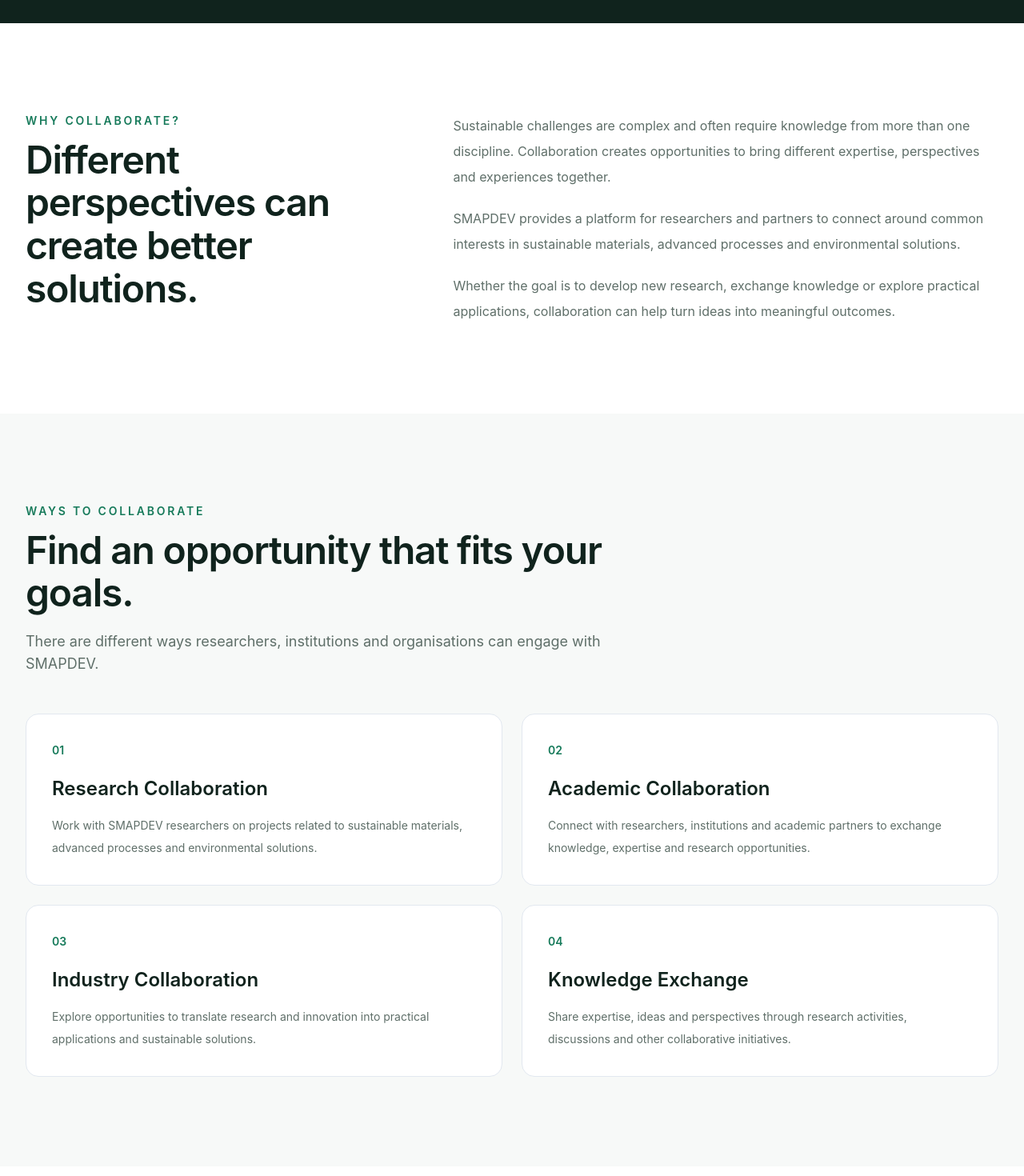
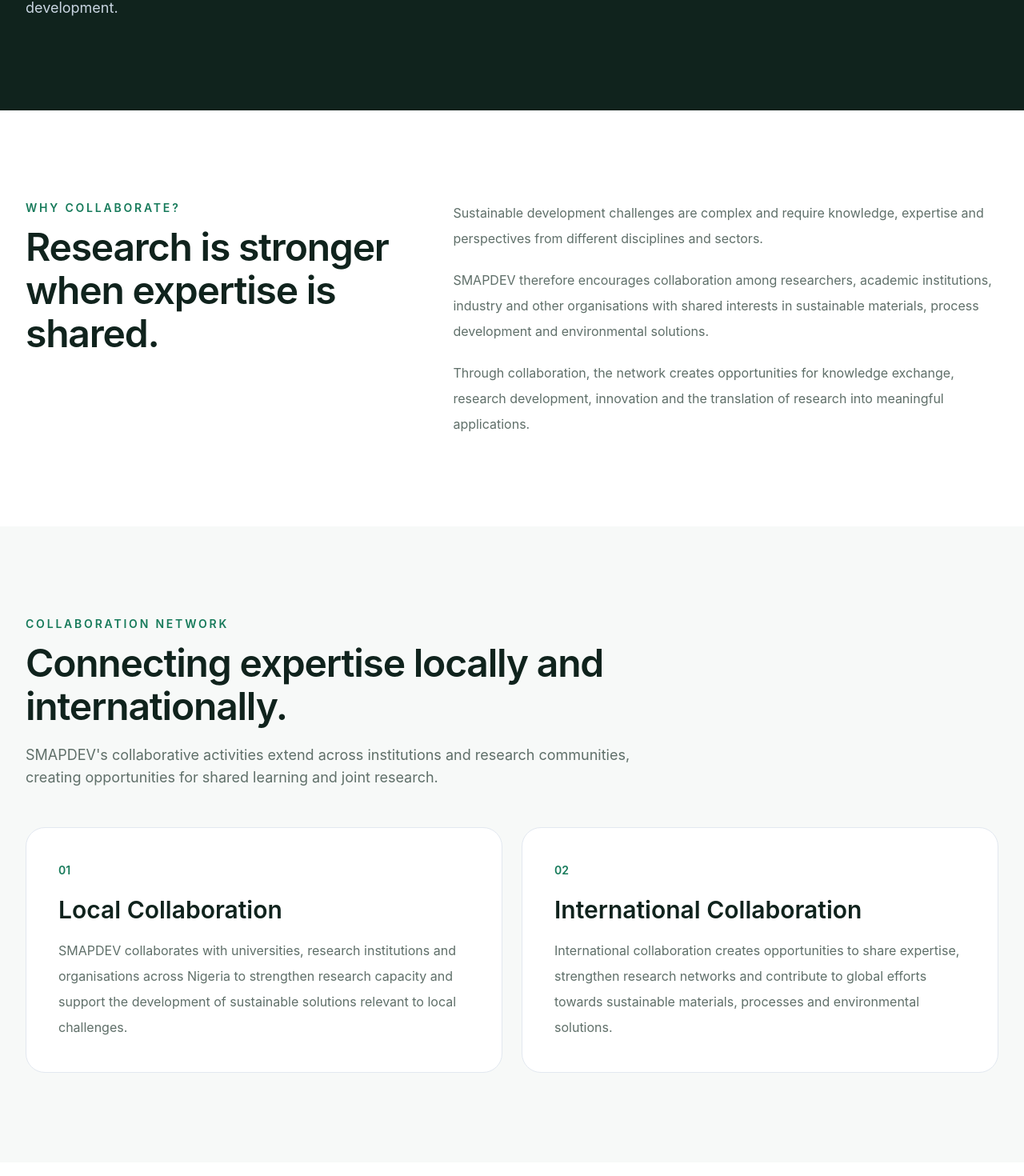
Before and after one commit to Crownolar/SmapDev, a React (Vite) app: page /collaboration in a window 1280 px wide. Shown: the part 556-2026 px from the top of the page at 80% size. Built offline with nearby package versions, Linux system fonts and the light colour scheme.

Commit message:
Enhancement: Integration in progress

```diff
--- a/src/data/gallery.js
+++ b/src/data/gallery.js
@@ -15,7 +15,7 @@
     id: 'team-01',
     title: 'SMAPDEV Team',
     category: 'Team',
-    image: '/images/gallery/team-01.jpg',
+    image: '/images/gallery/team1.jpg',
   },
   {
     id: 'team-02',
@@ -27,7 +27,7 @@
     id: 'event-01',
     title: 'Research Event',
     category: 'Events',
-    image: '/images/gallery/event-01.jpg',
+    image: '/images/gallery/event.jpg',
   },
   {
     id: 'event-02',
--- a/src/pages/Collaboration.jsx
+++ b/src/pages/Collaboration.jsx
@@ -7,26 +7,45 @@
     number: '01',
     title: 'Research Collaboration',
     description:
-      'Work with SMAPDEV researchers on projects related to sustainable materials, advanced processes and environmental solutions.',
+      'SMAPDEV provides opportunities for researchers to collaborate on projects addressing sustainable materials, advanced processes and environmental challenges.',
   },
   {
     number: '02',
     title: 'Academic Collaboration',
     description:
-      'Connect with researchers, institutions and academic partners to exchange knowledge, expertise and research opportunities.',
+      'The network connects researchers, universities and academic institutions to exchange knowledge, expertise and research opportunities.',
   },
   {
     number: '03',
     title: 'Industry Collaboration',
     description:
-      'Explore opportunities to translate research and innovation into practical applications and sustainable solutions.',
+      'SMAPDEV encourages engagement with industry and other organisations to support the translation of research and innovation into practical applications.',
   },
   {
     number: '04',
     title: 'Knowledge Exchange',
     description:
-      'Share expertise, ideas and perspectives through research activities, discussions and other collaborative initiatives.',
+      'The network promotes the sharing of expertise, ideas and perspectives through research activities, discussions, workshops and collaborative initiatives.',
   },
+]
+
+const collaboratingInstitutions = [
+  'University of Ilorin',
+  'University of Nigeria, Nsukka',
+  'Federal University of Technology, Owerri',
+  'Federal University of Technology, Akure',
+  'University of Benin',
+  'University of Lagos',
+  'University of Ibadan',
+  'Covenant University',
+  'Lagos State University',
+  'Nigerian Building and Road Research Institute',
+  'National Research Institute for Chemical Technology',
+  'National Centre for Energy Research and Development',
+  'African University of Science and Technology',
+  'University of South Africa',
+  'University of Johannesburg',
+  'University of Cape Town',
 ]
 
 const Collaboration = () => {
@@ -34,8 +53,8 @@
     <>
       <PageHero
         eyebrow="Collaboration"
-        title="Let's work together on sustainable solutions."
-        description="SMAPDEV brings researchers, institutions and other stakeholders together around sustainable materials and process development."
+        title="Working together to develop sustainable solutions."
+        description="SMAPDEV brings researchers, academic institutions, industry and other stakeholders together to advance sustainable materials and process development."
       />
 
       {/* Introduction */}
@@ -46,27 +65,27 @@
 
             <SectionHeading
               eyebrow="Why Collaborate?"
-              title="Different perspectives can create better solutions."
+              title="Research is stronger when expertise is shared."
             />
 
             <div className="max-w-3xl space-y-5 text-base leading-7 text-smap-muted sm:leading-8">
               <p>
-                Sustainable challenges are complex and often require
-                knowledge from more than one discipline. Collaboration creates
-                opportunities to bring different expertise, perspectives and
-                experiences together.
+                Sustainable development challenges are complex and require
+                knowledge, expertise and perspectives from different
+                disciplines and sectors.
               </p>
 
               <p>
-                SMAPDEV provides a platform for researchers and partners to
-                connect around common interests in sustainable materials,
-                advanced processes and environmental solutions.
+                SMAPDEV therefore encourages collaboration among researchers,
+                academic institutions, industry and other organisations with
+                shared interests in sustainable materials, process development
+                and environmental solutions.
               </p>
 
               <p>
-                Whether the goal is to develop new research, exchange
-                knowledge or explore practical applications, collaboration
-                can help turn ideas into meaningful outcomes.
+                Through collaboration, the network creates opportunities for
+                knowledge exchange, research development, innovation and the
+                translation of research into meaningful applications.
               </p>
             </div>
 
@@ -75,14 +94,65 @@
         </div>
       </section>
 
-      {/* Collaboration types */}
+      {/* Local and international collaboration */}
       <section className="bg-smap-surface py-16 sm:py-20 lg:py-28">
+        <div className="mx-auto max-w-7xl px-4 sm:px-6 lg:px-8">
+
+          <SectionHeading
+            eyebrow="Collaboration Network"
+            title="Connecting expertise locally and internationally."
+            description="SMAPDEV's collaborative activities extend across institutions and research communities, creating opportunities for shared learning and joint research."
+          />
+
+          <div className="mt-10 grid gap-5 sm:mt-12 md:grid-cols-2 md:gap-6">
+
+            <article className="rounded-2xl border border-slate-200 bg-white p-6 sm:rounded-3xl sm:p-8 lg:p-10">
+              <span className="text-sm font-semibold text-smap-green">
+                01
+              </span>
+
+              <h2 className="mt-4 text-2xl font-semibold leading-tight text-smap-ink sm:mt-5 sm:text-3xl">
+                Local Collaboration
+              </h2>
+
+              <p className="mt-4 text-sm leading-7 text-smap-muted sm:text-base sm:leading-8">
+                SMAPDEV collaborates with universities, research institutions
+                and organisations across Nigeria to strengthen research
+                capacity and support the development of sustainable solutions
+                relevant to local challenges.
+              </p>
+            </article>
+
+            <article className="rounded-2xl border border-slate-200 bg-white p-6 sm:rounded-3xl sm:p-8 lg:p-10">
+              <span className="text-sm font-semibold text-smap-green">
+                02
+              </span>
+
+              <h2 className="mt-4 text-2xl font-semibold leading-tight text-smap-ink sm:mt-5 sm:text-3xl">
+                International Collaboration
+              </h2>
+
+              <p className="mt-4 text-sm leading-7 text-smap-muted sm:text-base sm:leading-8">
+                International collaboration creates opportunities to share
+                expertise, strengthen research networks and contribute to
+                global efforts towards sustainable materials, processes and
+                environmental solutions.
+              </p>
+            </article>
+
+          </div>
+
+        </div>
+      </section>
+
+      {/* Ways to collaborate */}
+      <section className="bg-white py-16 sm:py-20 lg:py-28">
         <div className="mx-auto max-w-7xl px-4 sm:px-6 lg:px-8">
 
           <SectionHeading
             eyebrow="Ways to Collaborate"
             title="Find an opportunity that fits your goals."
-            description="There are different ways researchers, institutions and organisations can engage with SMAPDEV."
+            description="Researchers, institutions, organisations and other partners can engage with SMAPDEV in different ways."
           />
 
           <div className="mt-10 grid gap-5 sm:mt-12 sm:grid-cols-2 sm:gap-6">
@@ -90,7 +160,7 @@
             {collaborationTypes.map((item) => (
               <article
                 key={item.number}
-                className="group rounded-2xl border border-slate-200 bg-white p-6 transition-all duration-300 hover:-translate-y-1 hover:border-smap-green/30 hover:shadow-xl hover:shadow-slate-900/5 sm:p-8"
+                className="group rounded-2xl border border-slate-200 bg-smap-surface p-6 transition-all duration-300 hover:-translate-y-1 hover:border-smap-green/30 hover:bg-white hover:shadow-xl hover:shadow-slate-900/5 sm:p-8"
               >
                 <span className="text-sm font-semibold text-smap-green">
                   {item.number}
@@ -111,6 +181,42 @@
         </div>
       </section>
 
+      {/* Collaborating institutions */}
+      <section className="bg-smap-surface py-16 sm:py-20 lg:py-28">
+        <div className="mx-auto max-w-7xl px-4 sm:px-6 lg:px-8">
+
+          <div className="grid gap-10 lg:grid-cols-[0.75fr_1.25fr] lg:gap-20">
+
+            <SectionHeading
+              eyebrow="Collaborating Institutions"
+              title="Building connections across research institutions."
+              description="SMAPDEV's collaborative network includes institutions working across research, innovation, engineering, environmental science and related fields."
+            />
+
+            <div className="grid gap-3 sm:grid-cols-2">
+
+              {collaboratingInstitutions.map((institution, index) => (
+                <div
+                  key={institution}
+                  className="flex items-start gap-3 rounded-xl border border-slate-200 bg-white p-4 sm:p-5"
+                >
+                  <span className="mt-0.5 text-xs font-semibold text-smap-green">
+                    {String(index + 1).padStart(2, '0')}
+                  </span>
+
+                  <p className="text-sm font-medium leading-6 text-smap-ink">
+                    {institution}
+                  </p>
+                </div>
+              ))}
+
+            </div>
+
+          </div>
+
+        </div>
+      </section>
+
       {/* CTA */}
       <section className="bg-white py-16 sm:py-20 lg:py-24">
         <div className="mx-auto max-w-4xl px-4 text-center sm:px-6 lg:px-8">
@@ -120,12 +226,13 @@
           </p>
 
           <h2 className="mt-3 text-3xl font-semibold leading-tight tracking-tight text-smap-ink sm:mt-4 sm:text-4xl">
-            Have an idea for collaboration?
+            Interested in collaborating with SMAPDEV?
           </h2>
 
           <p className="mx-auto mt-4 max-w-2xl text-base leading-7 text-smap-muted sm:mt-5 sm:text-lg">
-            Tell us about your research interests, organisation or
-            collaboration idea and let's explore what we can build together.
+            Tell us about your research interests, institution, organisation
+            or collaboration idea and let's explore opportunities to work
+            together.
           </p>
 
           <div className="mt-7 sm:mt-8">
```
Also changed, not shown: src/pages/Gallery.jsx (+9 -12 lines), public/images/gallery/event.jpg (added), public/images/gallery/team1.jpg (added).
